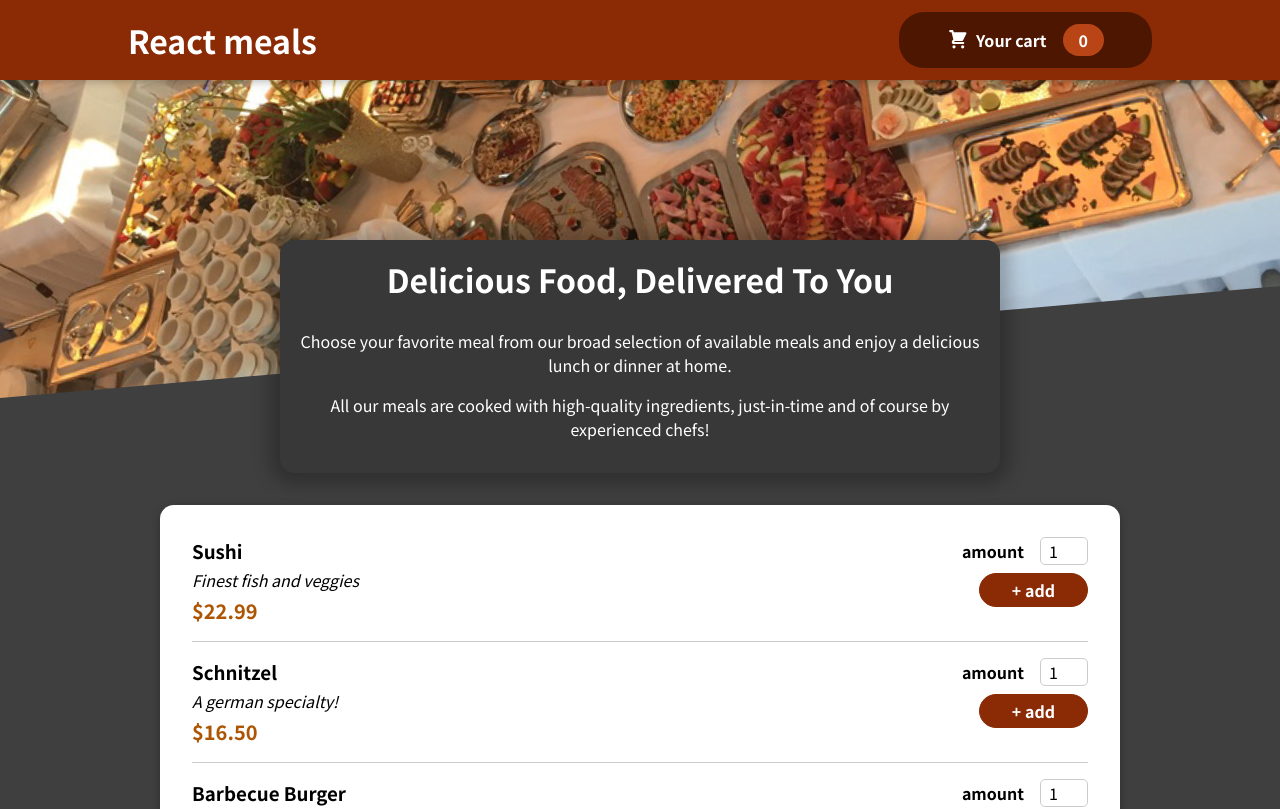
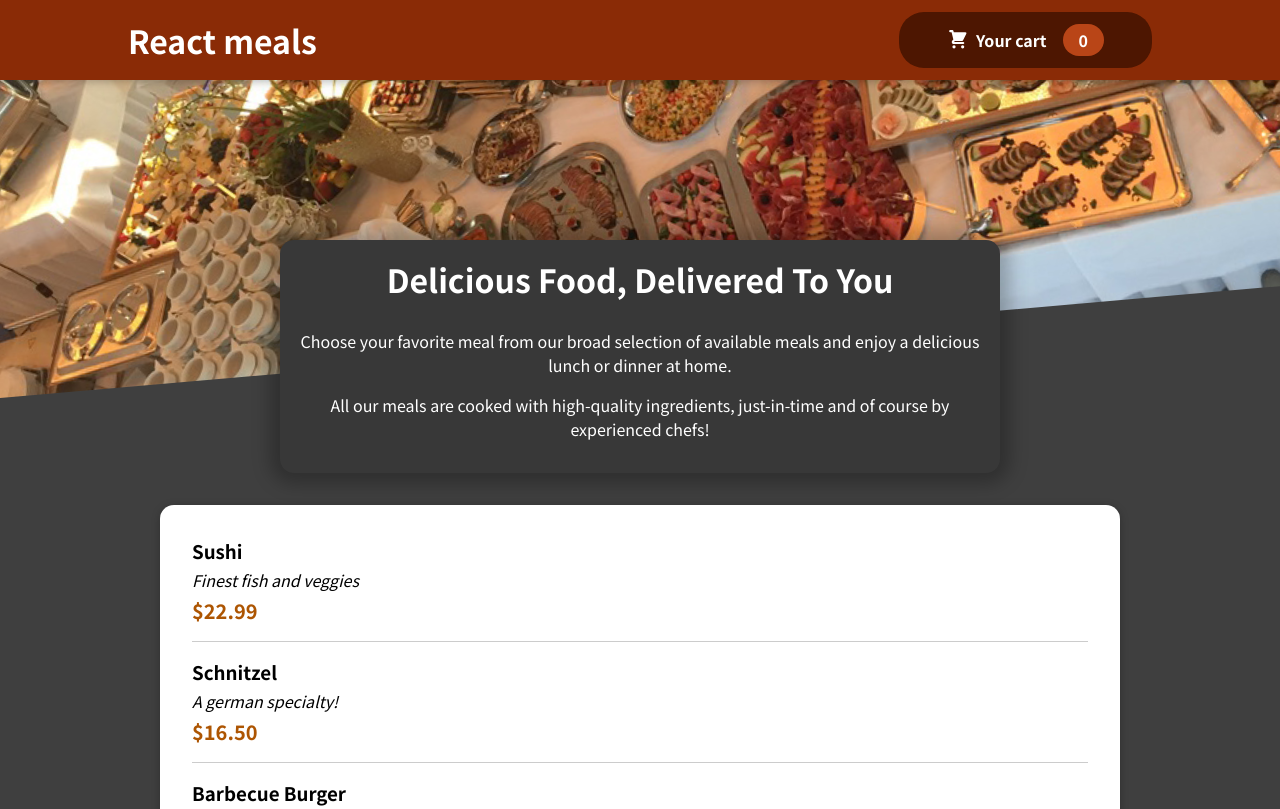
Before and after one commit to MiguelBrockmann/footudemy, a React (Create React App) app: page / in a window 1280 px wide. Shown: the top 809 px of the page. Built offline with nearby package versions, Linux system fonts and the light colour scheme.

Commit message:
form plus comments

```diff
--- a/src/components/Meals/MealItem/MealItemForm.js
+++ b/src/components/Meals/MealItem/MealItemForm.js
@@ -1,13 +1,21 @@
 import classes from './MealItemForm.module.css';
 import Input from "../../UI/input";
 
-const MealItemForm = props =>{
-        return(
-            <form className={classes.form}>
+const MealItemForm = props => {
+
+    const MealItemForm = (props) => {
+
+        const submitHandler = event => {
+            event.preventDefault();
+
+        }
+
+        return (
+            <form className={classes.form} onSubmit={submitHandler}>
                 <Input label="amount"/>
                 <button>+ add</button>
             </form>
         );
+    };
 };
-
 export default MealItemForm;
--- a/src/store/CartProvider.js
+++ b/src/store/CartProvider.js
@@ -7,7 +7,7 @@ const defaultCartState = {
     items: [],
     totalAmount: 0,
 };
-
+//logik habe ich hier erstmal gesckippt wollte nur wissen wie provider usw funktioniert
 const cartReducer = (state, action) => {
     if (action.type === 'ADD') { // wenn add gedrückt
         const updatedTotalAmount =
@@ -79,7 +79,8 @@ const CartProvider = (props) => {
         addItem: addItemToCartHandler,
         removeItem: removeItemFromCartHandler,
     };
-    /*cartcontext kommt aus cart-context.js . provider sagt alles was hier drum gewrappt ist kann was in value steht benutzen mit usecontext in diesem fall alle weil es in appjs ist proviuder gibt auch das value weil hier die nötigen var stehen aber der context ist in cart-context.js*/
+    /*cartcontext kommt aus cart-context.js . provider sagt alles was hier drum gewrappt ist kann was in value steht benutzen
+    mit usecontext in diesem fall alle weil es in appjs ist proviuder gibt auch das value weil hier die nötigen var stehen aber der context ist in cart-context.js*/
     return (
         <CartContext.Provider value={cartContext}>
             {props.children}
```
